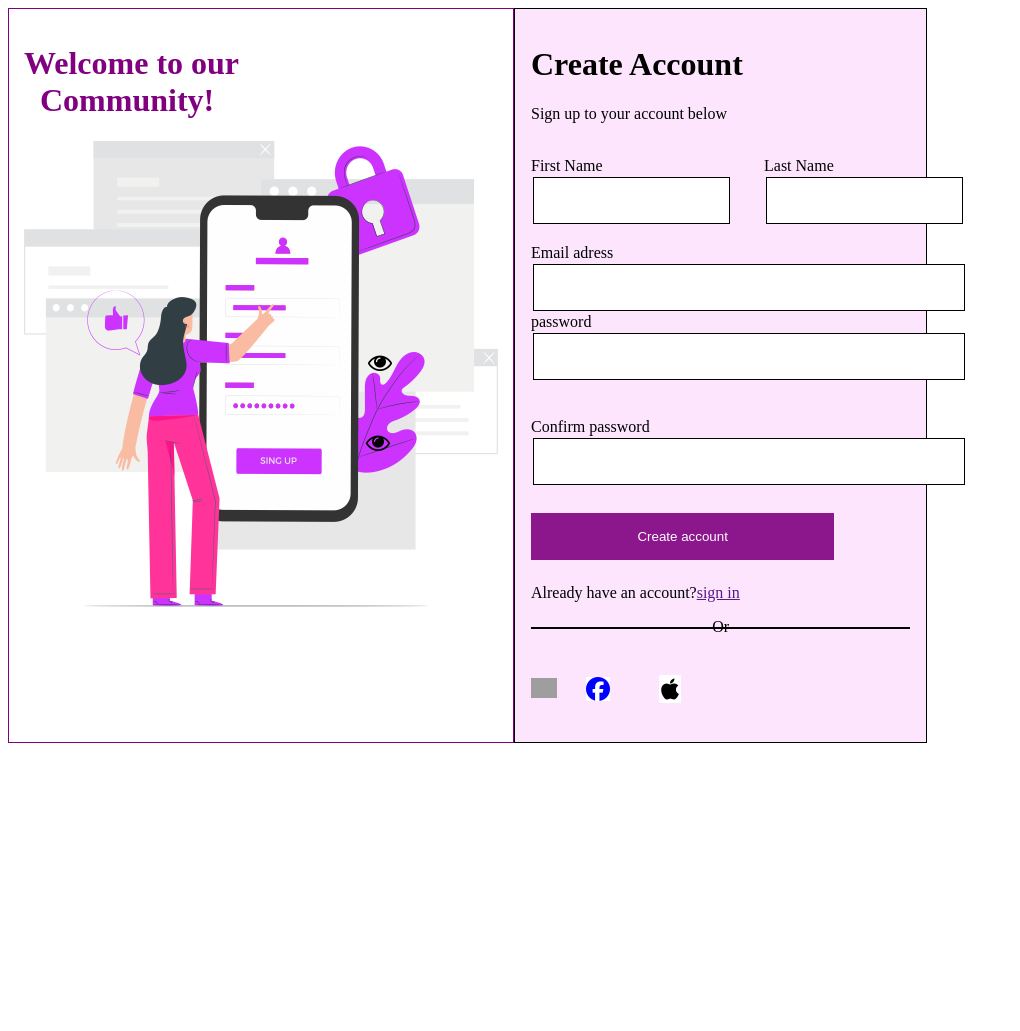
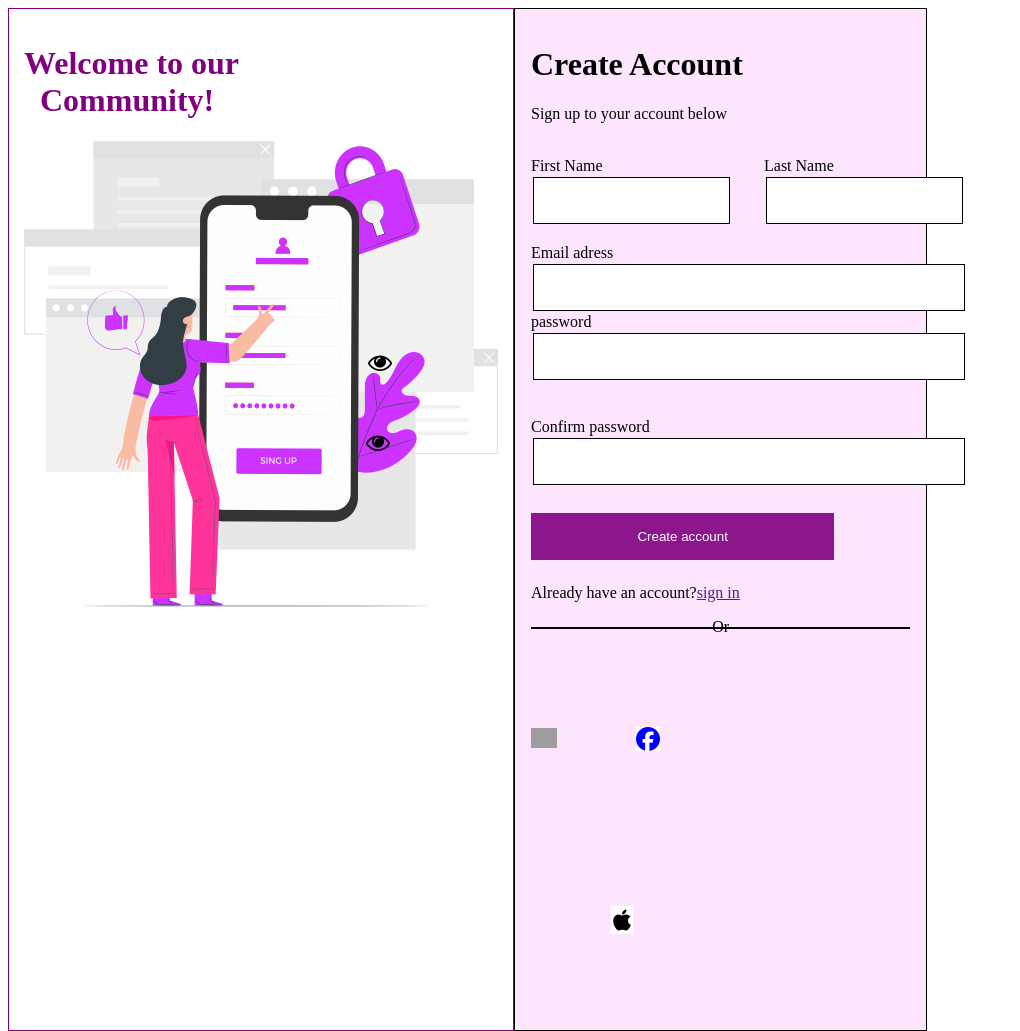
Before and after one commit to Mahadoali/My-Account, a plain HTML site: page index.html in a window 1280 px wide. Shown: the whole page, without its empty margins (0-1020 px from the left). Before the commit the page ends 800 px from the top, so only its background shows below. Drawn offline with Linux system fonts and the light colour scheme; grey boxes are pictures that could not be loaded.

Commit message:
changes made

```diff
--- a/style.css
+++ b/style.css
@@ -102,21 +102,23 @@ border: 1px solid;
     }
 
     #fa-google{
-      font-size: 5px;
+      font-size: x-large;
       width: 26px;
       height: 26px;
       object-fit: contain;
       max-width: 10%;
       height: auto;
+      margin: px;
 
 
       }
 
     .fa-facebook{
-      margin: 25px;
+      margin: 75px;
       background-color: white;
       color: blue;
      font-size: x-large;
+
 
 
     }
@@ -126,7 +128,7 @@ border: 1px solid;
     color: black;
     padding: 2px;
     font-size: x-large;
-    margin: 20px;
+    margin: 80px;
 
     }
     #name{
```
